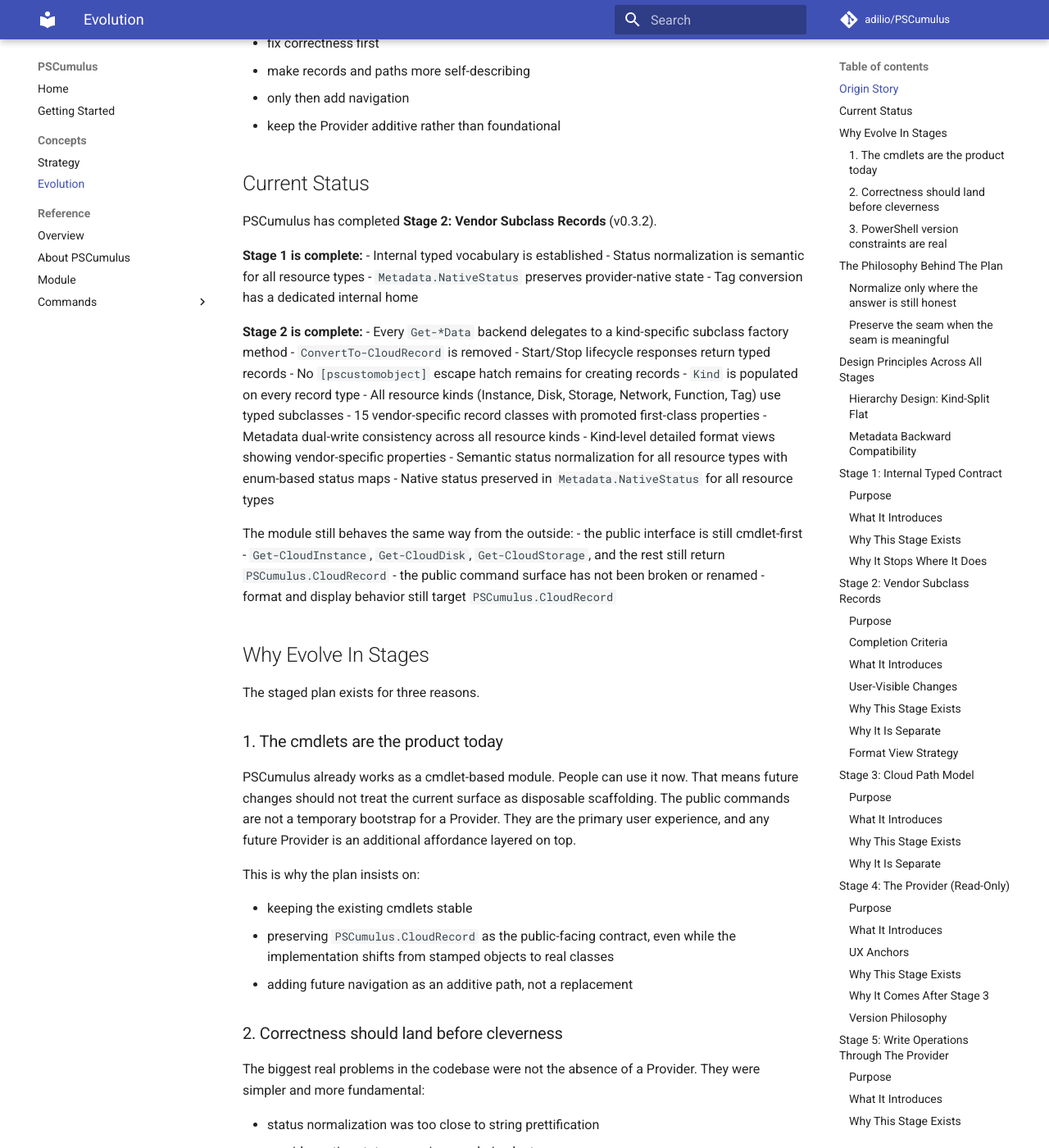
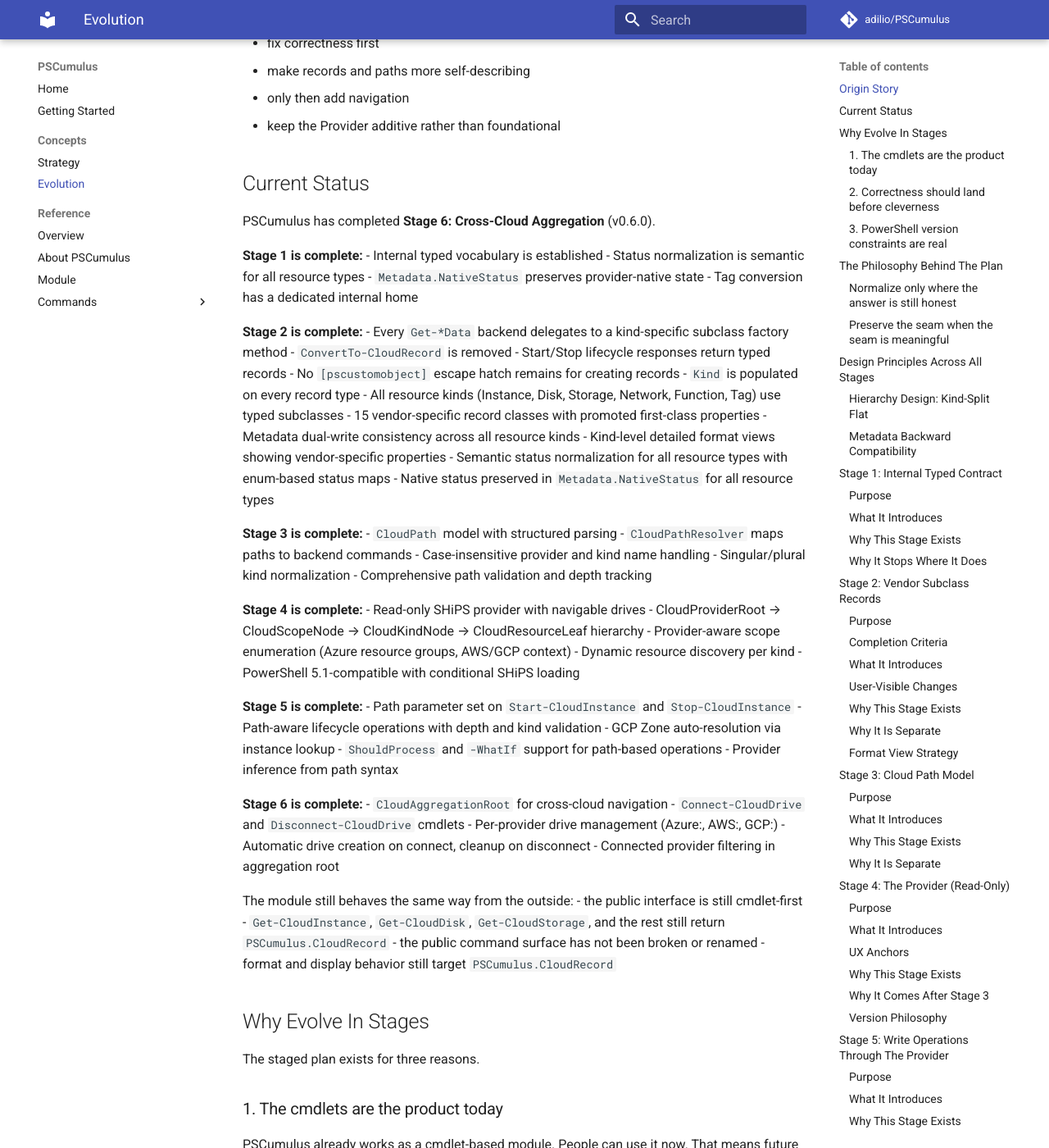
Before and after one commit to adilio/PSCumulus, an MkDocs documentation site: the page built from docs/concepts/evolution.md, in a window 1280 px wide and 1400 px high, scrolled down 896 px. Shown: the whole window at 82% size. Built offline with MkDocs 1.6.1 and Material for MkDocs 9.7.7, drawn with Linux system fonts in a browser that asks for light colours; comment, search, counter and statistics services are not loaded.

Commit message:
Fix bugs and add test coverage for Stages 3-6
Bug fixes:
- Case-insensitive kind lookup in CloudPath.Parse (Dictionary with OrdinalIgnoreCase)
- Remove dead provider case-normalization fallback code
- Fix Networks key mismatch in GetBackendCommand ('Network' → 'Networks')

Test coverage:
- Add case-insensitive kind tests (instances, DISKS, storage, etc.)
- Fix Networks resolver test to use plural form
- Add comprehensive Path parameter set tests for Start-CloudInstance
- Add comprehensive Path parameter set tests for Stop-CloudInstance

Documentation:
- Update evolution.md Current Status to reflect all Stages 1-6 complete at v0.6.0

```diff
--- a/docs/concepts/evolution.md
+++ b/docs/concepts/evolution.md
@@ -27,7 +27,7 @@
 
 ## Current Status
 
-PSCumulus has completed **Stage 2: Vendor Subclass Records** (v0.3.2).
+PSCumulus has completed **Stage 6: Cross-Cloud Aggregation** (v0.6.0).
 
 **Stage 1 is complete:**
 - Internal typed vocabulary is established
@@ -47,6 +47,34 @@
 - Kind-level detailed format views showing vendor-specific properties
 - Semantic status normalization for all resource types with enum-based status maps
 - Native status preserved in `Metadata.NativeStatus` for all resource types
+
+**Stage 3 is complete:**
+- `CloudPath` model with structured parsing
+- `CloudPathResolver` maps paths to backend commands
+- Case-insensitive provider and kind name handling
+- Singular/plural kind normalization
+- Comprehensive path validation and depth tracking
+
+**Stage 4 is complete:**
+- Read-only SHiPS provider with navigable drives
+- CloudProviderRoot → CloudScopeNode → CloudKindNode → CloudResourceLeaf hierarchy
+- Provider-aware scope enumeration (Azure resource groups, AWS/GCP context)
+- Dynamic resource discovery per kind
+- PowerShell 5.1-compatible with conditional SHiPS loading
+
+**Stage 5 is complete:**
+- Path parameter set on `Start-CloudInstance` and `Stop-CloudInstance`
+- Path-aware lifecycle operations with depth and kind validation
+- GCP Zone auto-resolution via instance lookup
+- `ShouldProcess` and `-WhatIf` support for path-based operations
+- Provider inference from path syntax
+
+**Stage 6 is complete:**
+- `CloudAggregationRoot` for cross-cloud navigation
+- `Connect-CloudDrive` and `Disconnect-CloudDrive` cmdlets
+- Per-provider drive management (Azure:, AWS:, GCP:)
+- Automatic drive creation on connect, cleanup on disconnect
+- Connected provider filtering in aggregation root
 
 The module still behaves the same way from the outside:
 - the public interface is still cmdlet-first
```
Also changed, not shown: 4 other files.
